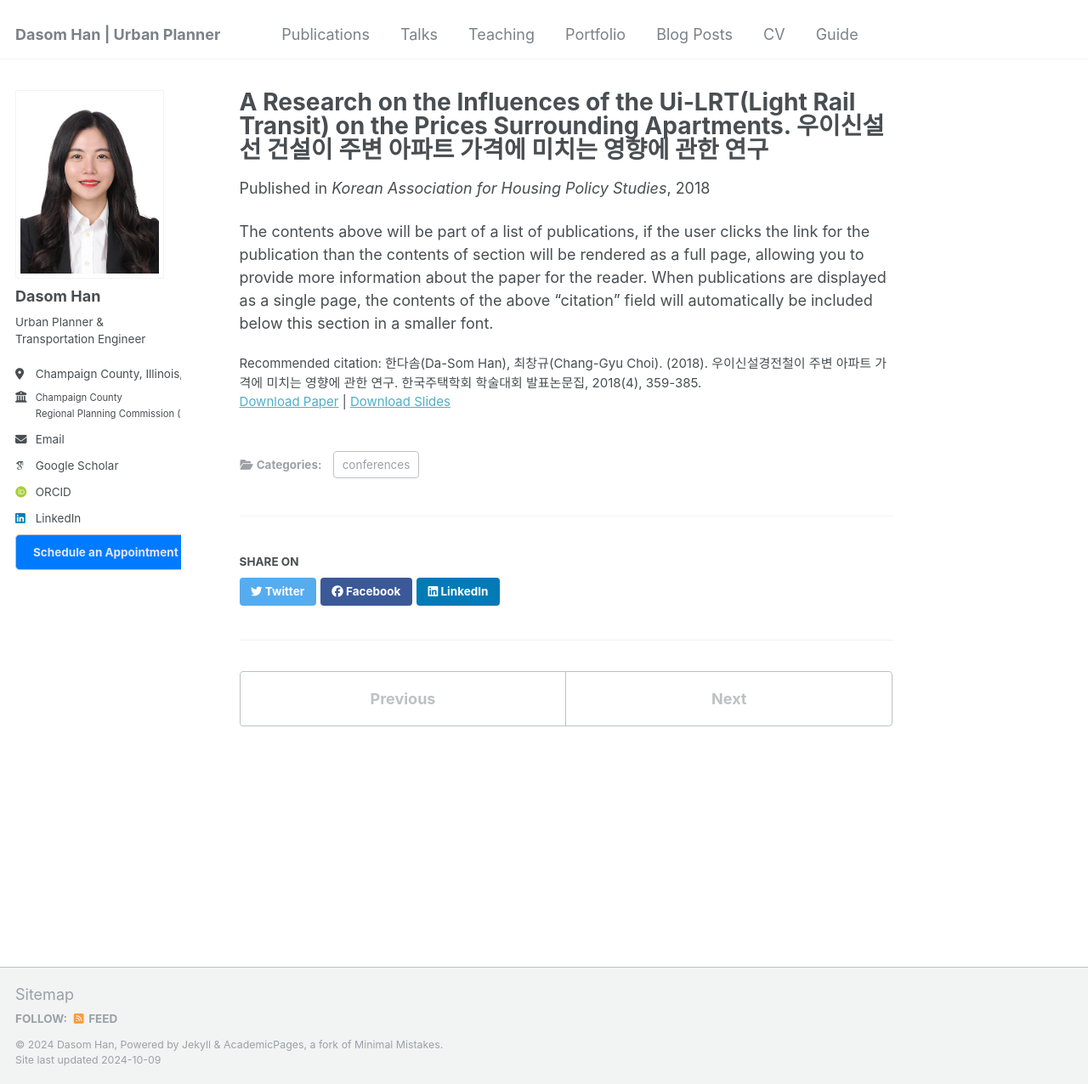
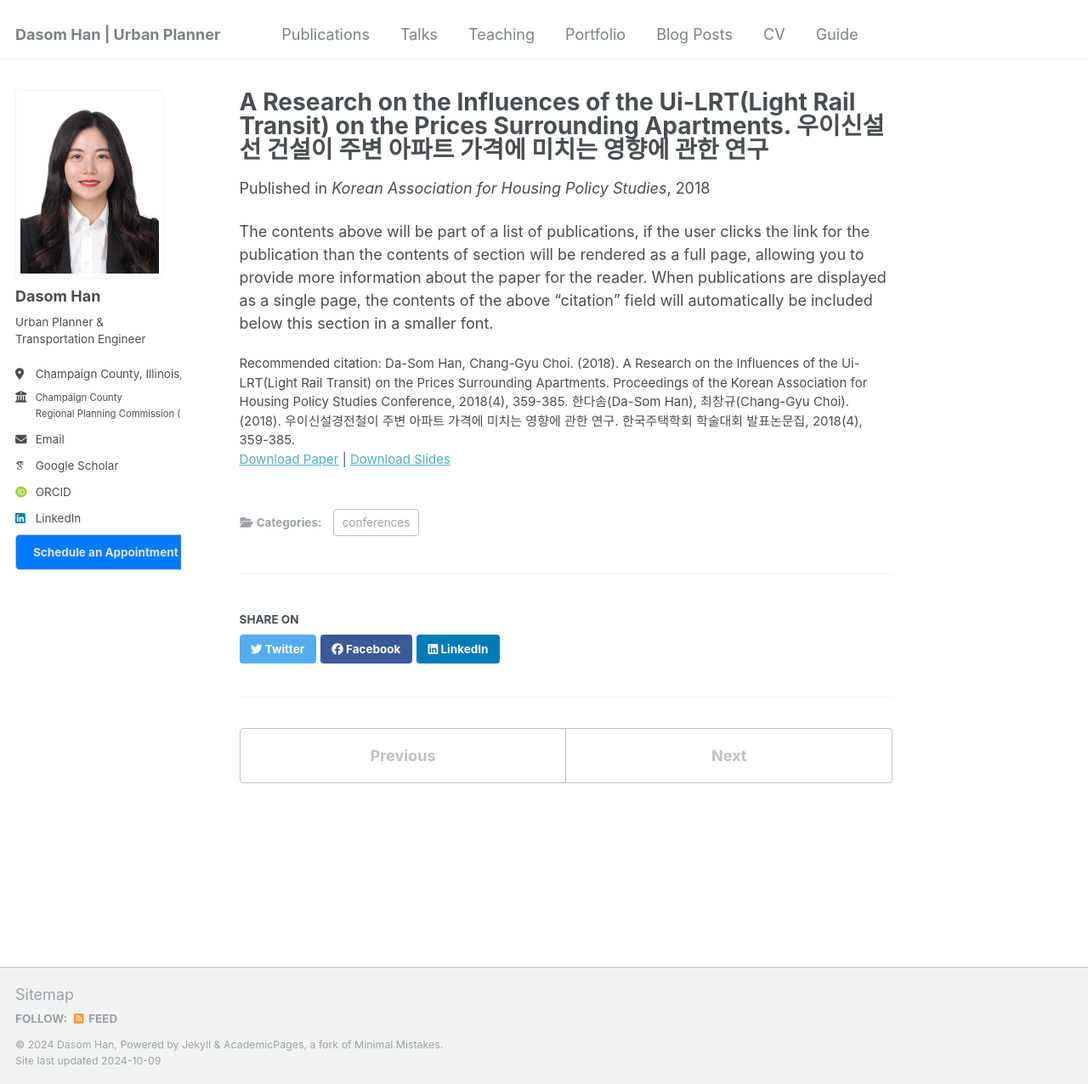
Before and after one commit to dasomh/dasomh.github.io, a Jekyll site: the page built from _publications/2018-10-01-paper-title-number-1.md, in a window 1280 px wide and 1276 px high. Shown: the whole window at 85% size. Built offline with Jekyll 4.4.1, drawn with Linux system fonts in a browser that asks for light colours; some web fonts are replaced.

Commit message:
Update 2018-10-01-paper-title-number-1.md

```diff
--- a/_publications/2018-10-01-paper-title-number-1.md
+++ b/_publications/2018-10-01-paper-title-number-1.md
@@ -8,7 +8,7 @@ date: 2018-12-01
 venue: 'Korean Association for Housing Policy Studies'
 slidesurl: 'http://dasomh.github.io/files/201812_주택학회발표.pdf'
 paperurl: 'https://scholar.kyobobook.co.kr/article/detail/4010027352972'
-citation: '한다솜(Da-Som Han), 최창규(Chang-Gyu Choi). (2018). 우이신설경전철이 주변 아파트 가격에 미치는 영향에 관한 연구. 한국주택학회 학술대회 발표논문집, 2018(4), 359-385.'
+citation: 'Da-Som Han, Chang-Gyu Choi. (2018). A Research on the Influences of the Ui-LRT(Light Rail Transit) on the Prices Surrounding Apartments. Proceedings of the Korean Association for Housing Policy Studies Conference, 2018(4), 359-385. 한다솜(Da-Som Han), 최창규(Chang-Gyu Choi). (2018). 우이신설경전철이 주변 아파트 가격에 미치는 영향에 관한 연구. 한국주택학회 학술대회 발표논문집, 2018(4), 359-385.'
 ---
 
 The contents above will be part of a list of publications, if the user clicks the link for the publication than the contents of section will be rendered as a full page, allowing you to provide more information about the paper for the reader. When publications are displayed as a single page, the contents of the above "citation" field will automatically be included below this section in a smaller font.
```
